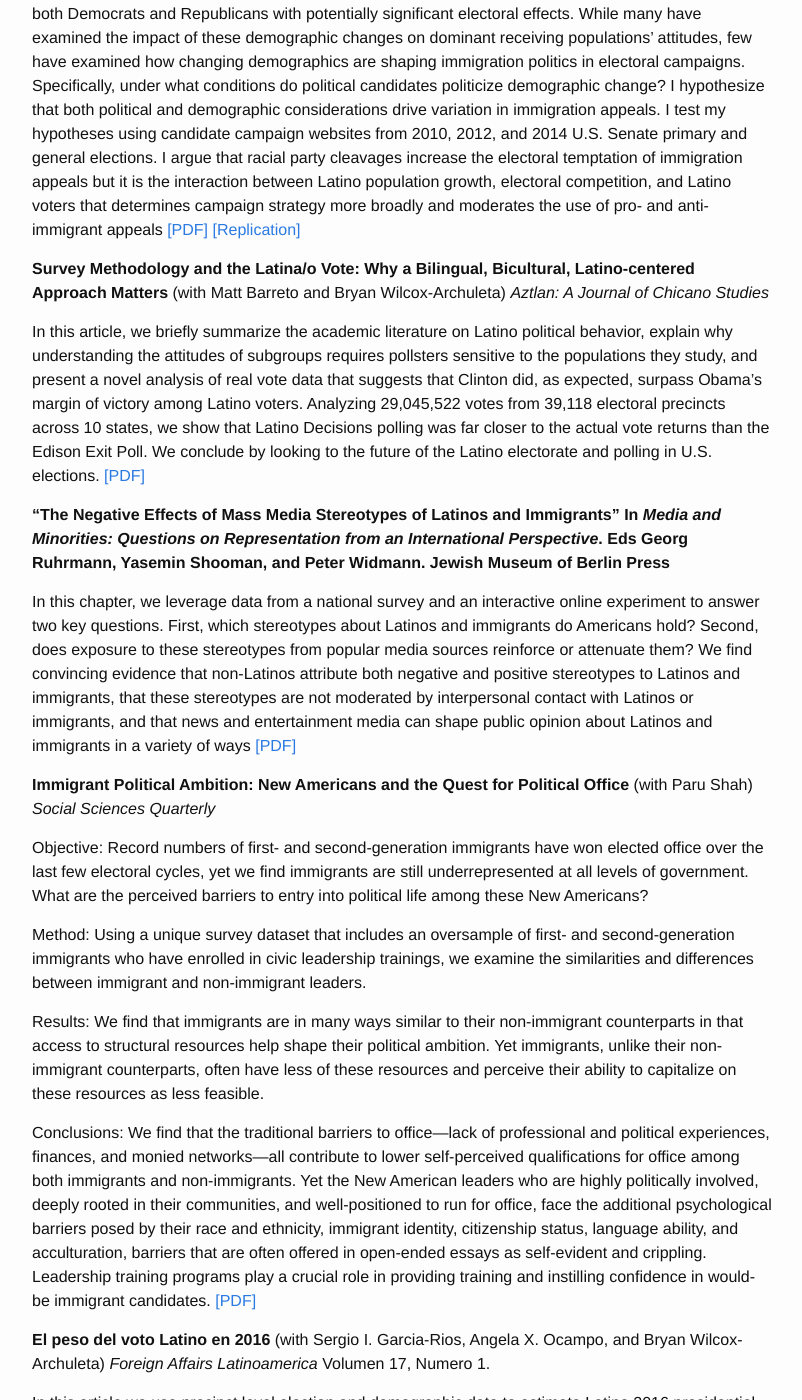
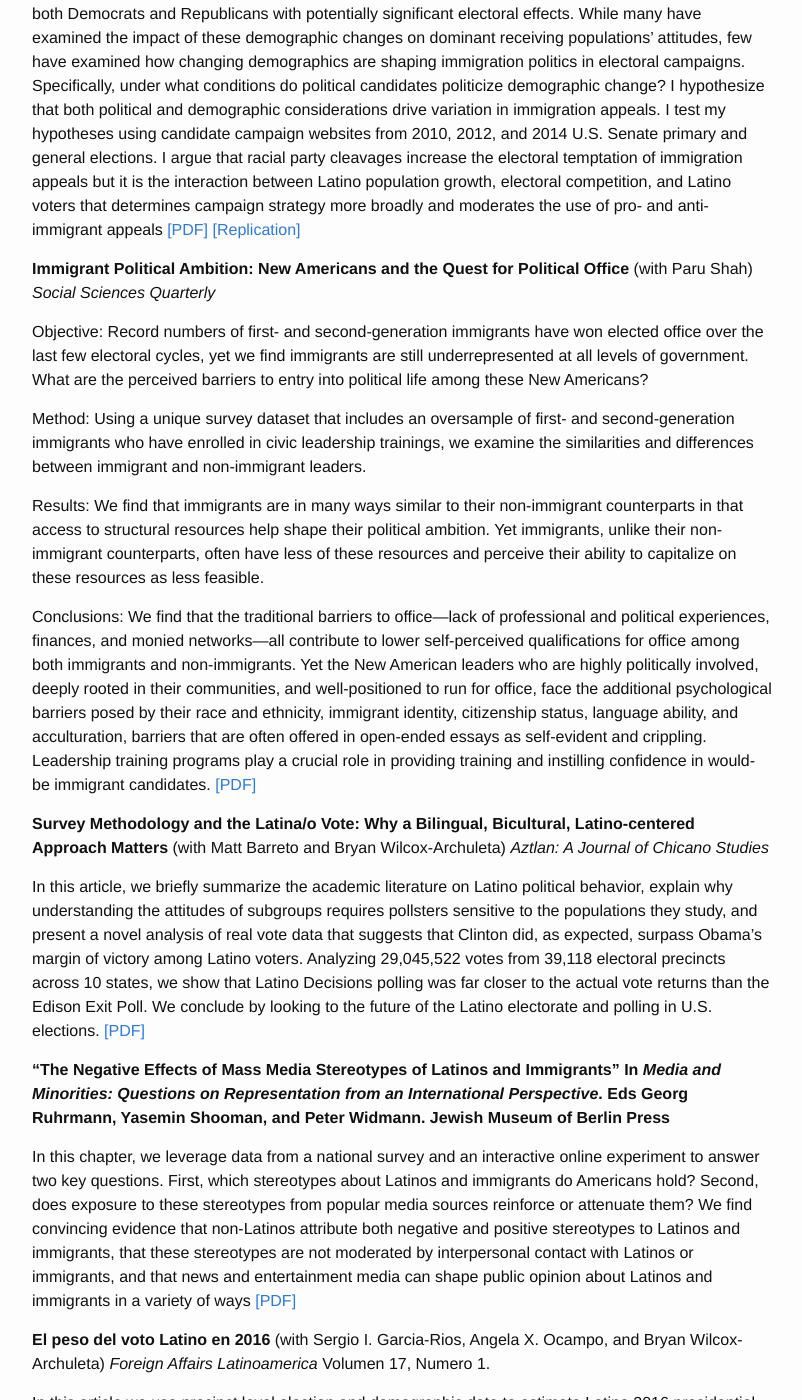
Before and after one commit to tylerreny/tylerreny.github.io, a Jekyll site: the page built from research.md, in a window 1280 px wide and 1400 px high, scrolled down 1494 px. Shown: the whole window, without its empty margins (238-1040 px from the left). Built offline with Jekyll 4.4.1, drawn with Linux system fonts in a browser that asks for light colours; some of the changed lines change nothing that is shown; some of the changed text lies outside the part shown.

Commit message:
update cv

```diff
--- a/research.md
+++ b/research.md
@@ -22,14 +22,6 @@
 
 Demographic changes from decades of mass immigration and shifts in internal migration patterns are upending the traditional racial composition of many states throughout the United States, transforming the American electorate, and increasing both the political salience of immigration and the racial salience of Latinos. Politicizing these visible demographic shifts has become an increasingly common strategy by both Democrats and Republicans with potentially significant electoral effects. While many have examined the impact of these demographic changes on dominant receiving populations' attitudes, few have examined how changing demographics are shaping immigration politics in electoral campaigns. Specifically, under what conditions do political candidates politicize demographic change? I hypothesize that both political and demographic considerations drive variation in immigration appeals. I test my hypotheses using candidate campaign websites from 2010, 2012, and 2014 U.S. Senate primary and general elections. I argue that racial party cleavages increase the electoral temptation of immigration appeals but it is the interaction between Latino population growth, electoral competition, and Latino voters that determines campaign strategy more broadly and moderates the use of pro- and anti-immigrant appeals [[PDF]](http://tylerreny.github.io/pdf/pubs/reny_2017_prq_final.pdf) [[Replication]](https://dataverse.harvard.edu/dataverse/tylerreny)
 
-**Survey Methodology and the Latina/o Vote: Why a Bilingual, Bicultural, Latino-centered Approach Matters** (with Matt Barreto and Bryan Wilcox-Archuleta) *Aztlan: A Journal of Chicano Studies*
-
-In this article, we briefly summarize the academic literature on Latino political behavior, explain why understanding the attitudes of subgroups requires pollsters sensitive to the populations they study, and present a novel analysis of real vote data that suggests that Clinton did, as expected, surpass Obama's margin of victory among Latino voters. Analyzing 29,045,522 votes from 39,118 electoral precincts across 10 states, we show that Latino Decisions polling was far closer to the actual vote returns than the Edison Exit Poll. We conclude by looking to the future of the Latino electorate and polling in U.S. elections. [[PDF]](http://tylerreny.github.io/pdf/pubs/reny_2017_aztlan_final.pdf)
-
-**"The Negative Effects of Mass Media Stereotypes of Latinos and Immigrants" In *Media and Minorities: Questions on Representation from an International Perspective*. Eds Georg Ruhrmann, Yasemin Shooman, and Peter Widmann. Jewish Museum of Berlin Press**
-
-In this chapter, we leverage data from a national survey and an interactive online experiment to answer two key questions. First, which stereotypes about Latinos and immigrants do Americans hold? Second, does exposure to these stereotypes from popular media sources reinforce or attenuate them? We find convincing evidence that non-Latinos attribute both negative and positive stereotypes to Latinos and immigrants, that these stereotypes are not moderated by interpersonal contact with Latinos or immigrants, and that news and entertainment media can shape public opinion about Latinos and immigrants in a variety of ways [[PDF]](http://tylerreny.github.io/pdf/pubs/reny_manzano_stereotypes_2016.pdf)
-
 **Immigrant Political Ambition:  New Americans and the Quest for Political Office** (with Paru Shah) *Social Sciences Quarterly*
 
 Objective: Record numbers of first- and second-generation immigrants have won elected office over the last few electoral cycles, yet we find immigrants are still underrepresented at all levels of government. What are the perceived barriers to entry into political life among these New Americans?
@@ -39,6 +31,14 @@
 Results: We find that immigrants are in many ways similar to their non-immigrant counterparts in that access to structural resources help shape their political ambition. Yet immigrants, unlike their non-immigrant counterparts, often have less of these resources and perceive their ability to capitalize on these resources as less feasible.
 
 Conclusions: We find that the traditional barriers to office---lack of professional and political experiences, finances, and monied networks---all contribute to lower self-perceived qualifications for office among both immigrants and non-immigrants. Yet the New American leaders who are highly politically involved, deeply rooted in their communities, and well-positioned to run for office, face the additional psychological barriers posed by their race and ethnicity, immigrant identity, citizenship status, language ability, and acculturation, barriers that are often offered in open-ended essays as self-evident and crippling. Leadership training programs play a crucial role in providing training and instilling confidence in would-be immigrant candidates. [[PDF]](http://tylerreny.github.io/pdf/pubs/reny_shah_2018_ssq_immigrant_ambition.pdf)
+
+**Survey Methodology and the Latina/o Vote: Why a Bilingual, Bicultural, Latino-centered Approach Matters** (with Matt Barreto and Bryan Wilcox-Archuleta) *Aztlan: A Journal of Chicano Studies*
+
+In this article, we briefly summarize the academic literature on Latino political behavior, explain why understanding the attitudes of subgroups requires pollsters sensitive to the populations they study, and present a novel analysis of real vote data that suggests that Clinton did, as expected, surpass Obama's margin of victory among Latino voters. Analyzing 29,045,522 votes from 39,118 electoral precincts across 10 states, we show that Latino Decisions polling was far closer to the actual vote returns than the Edison Exit Poll. We conclude by looking to the future of the Latino electorate and polling in U.S. elections. [[PDF]](http://tylerreny.github.io/pdf/pubs/reny_2017_aztlan_final.pdf)
+
+**"The Negative Effects of Mass Media Stereotypes of Latinos and Immigrants" In *Media and Minorities: Questions on Representation from an International Perspective*. Eds Georg Ruhrmann, Yasemin Shooman, and Peter Widmann. Jewish Museum of Berlin Press**
+
+In this chapter, we leverage data from a national survey and an interactive online experiment to answer two key questions. First, which stereotypes about Latinos and immigrants do Americans hold? Second, does exposure to these stereotypes from popular media sources reinforce or attenuate them? We find convincing evidence that non-Latinos attribute both negative and positive stereotypes to Latinos and immigrants, that these stereotypes are not moderated by interpersonal contact with Latinos or immigrants, and that news and entertainment media can shape public opinion about Latinos and immigrants in a variety of ways [[PDF]](http://tylerreny.github.io/pdf/pubs/reny_manzano_stereotypes_2016.pdf)
 
 **El peso del voto Latino en 2016** (with Sergio I. Garcia-Rios, Angela X. Ocampo, and Bryan Wilcox-Archuleta) *Foreign Affairs Latinoamerica* Volumen 17, Numero 1.
 
@@ -50,13 +50,17 @@
 
 Despite the sizable literature on racial priming in political campaigns, scholars have failed to account for the shifting reality of race in politics. First, theories of racial priming have not yet been applied to increasingly common anti-Latino political appeals. Second, theories of racial priming have failed to take into account the increasing salience of race and the increased tolerance of explicit racial appeals among white Americans, both of which violate central axioms of the Implicit-Explicit (IE) model of racial appeals. Across four survey experiments, we find consistent evidence that the IE model only weakly holds for black and Latino racial appeals. In our "most-racial" era, we find that white respondents are more likely to recognize the racial content in racially coded black and Latino appeals but also tolerate it at higher levels than previously seen.
 
-**Hands Off My Obamacare: Self-Interest and Symbolic Attitudes in The Health Care Debate** (with Michael Tesler and David O. Sears)
+**Hands Off My Obamacare: Self-Interest and Symbolic Attitudes in The Health Care Debate** (with David O. Sears)
 
 Republicans voted more than 60 times to dismantle the Affordable Care Act during Barack Obama's presidency. Despite these vibrant displays of political signaling, Republicans failed to shepherd through repeal-and-replace legislation during the summer of 2017, despite their new-found unified control of the federal government. Journalists have attributed this failure primarily to the fact that more than 22 million Americans gained coverage under the law, and many would lose coverage under the Republican legislation.  The implication of their argument is that intense public opposition would be stimulated among those who would lose their insurance. Social scientists, however, have consistently shown that self-interest rarely has an effect on the ordinary citizen's sociopolitical attitudes. In this paper we use data from pooled CCES surveys, Kaiser's monthly health tracking poll, and 11 years of Gallup daily tracking poll data to show how symoblic attitudes---both racial attitudes and partisanship---overwhelm self-interest in shaping attitudes towards the ACA and enrollment in state exchanges.
 
 **How In-Group Elite Rhetoric Shapes Mass Immigration Attitudes** (with Justin Gest)
 
 What role do elites play in shaping attitudes on immigration? Existing literature suggests that most policy attitudes are heavily influences by elites. It is less clear the power of elite rhetoric for issues that are highly contentious and rooted in group-based antagonisms. Drawing from resesarch on persuasion, we design and field a well-powered large survey experiment with white Republicans (n=10,000) to test the power of counter-stereotypical pro-immigration messages from trusted in-group elites to move respondents' attitudes and behavior regarding immigrants and immigration. In doing so, we explore the characteristics of both elites and respondents that facilitate attitude change.
+
+**Racial Attitudes in Post-Obamacare Health Coverage** (with Michael Tesler)
+
+During Obama's presidency, racial attitudes became not just strong predictors of attitudes towards health care but of obtaining coverage under the ACA. Emerging evidence from Trump presidency suggest that health care is becoming deracialized, however, as racial conservatism becomes a weaker predictor of support for repeal and of coverage under federal and state exchanges. This evidence suggests that racial conservatism is strongly related to not just attitudes but to behaviors as well, even those with potentially serious health consequences.
 
 **First Contact: Impact of Refugee Influx on Voting in the US** (with Bryan Wilcox)
 
```
Also changed, not shown: 1 other file.
